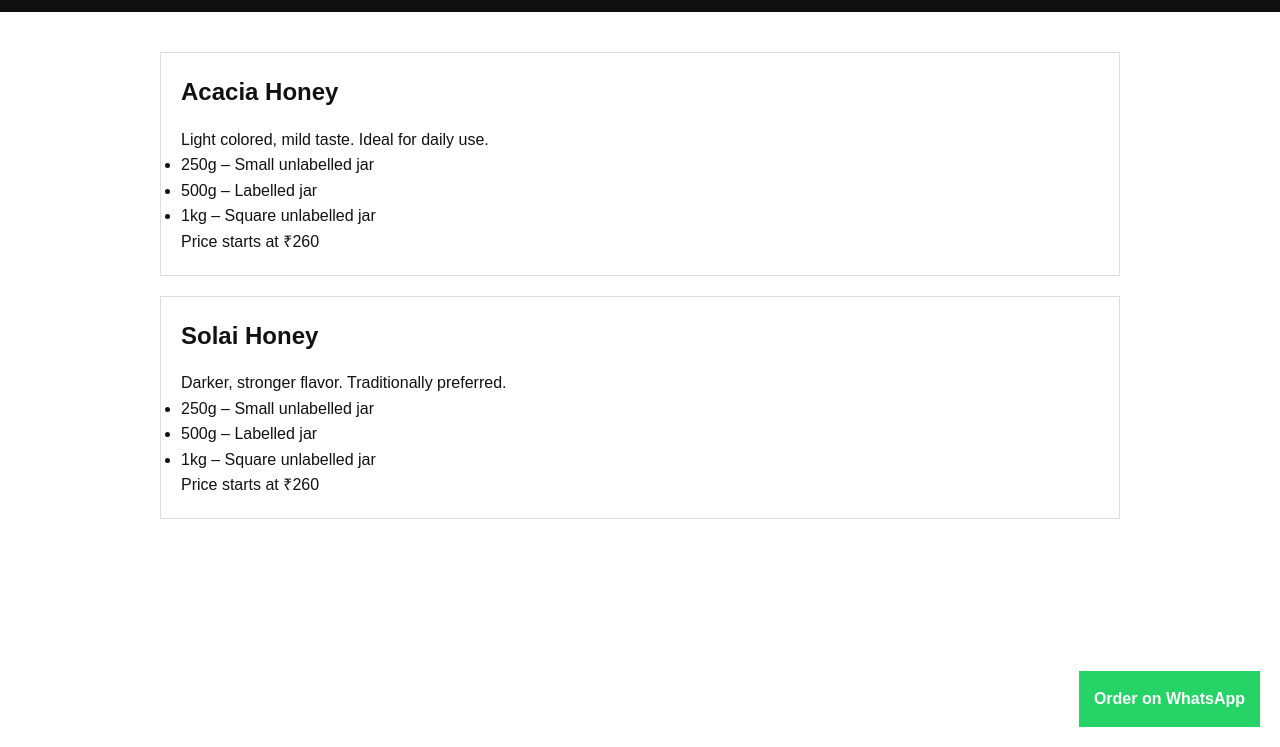
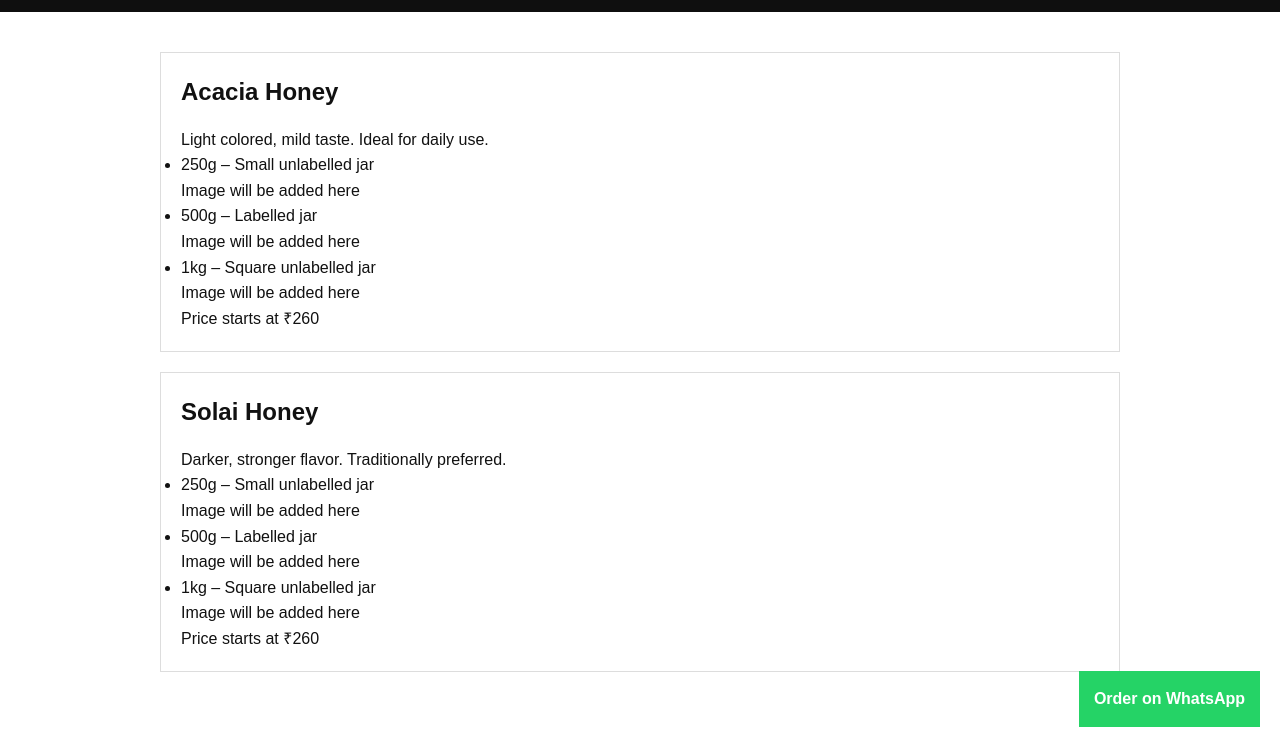
Before and after one commit to faheemibnfarooq/Arq-e-kashmir-, a plain HTML site: page product.html in a window 1280 px wide. Shown: the part 53-800 px from the top of the page. Drawn offline with Linux system fonts and the light colour scheme.

Commit message:
Update product.html

```diff
--- a/product.html
+++ b/product.html
@@ -17,8 +17,17 @@
     <p>Light colored, mild taste. Ideal for daily use.</p>
     <ul>
       <li>250g – Small unlabelled jar</li>
+      <div class="image-placeholder">
+  <p>Image will be added here</p>
+      </div>
       <li>500g – Labelled jar</li>
+      <div class="image-placeholder">
+  <p>Image will be added here</p>
+      </div>
       <li>1kg – Square unlabelled jar</li>
+      <div class="image-placeholder">
+  <p>Image will be added here</p>
+      </div>
     </ul>
     <p>Price starts at ₹260</p>
   </div>
@@ -28,8 +37,17 @@
     <p>Darker, stronger flavor. Traditionally preferred.</p>
     <ul>
       <li>250g – Small unlabelled jar</li>
+      <div class="image-placeholder">
+  <p>Image will be added here</p>
+      </div>
       <li>500g – Labelled jar</li>
+      <div class="image-placeholder">
+  <p>Image will be added here</p>
+      </div>
       <li>1kg – Square unlabelled jar</li>
+      <div class="image-placeholder">
+  <p>Image will be added here</p>
+      </div>
     </ul>
     <p>Price starts at ₹260</p>
   </div>
```
